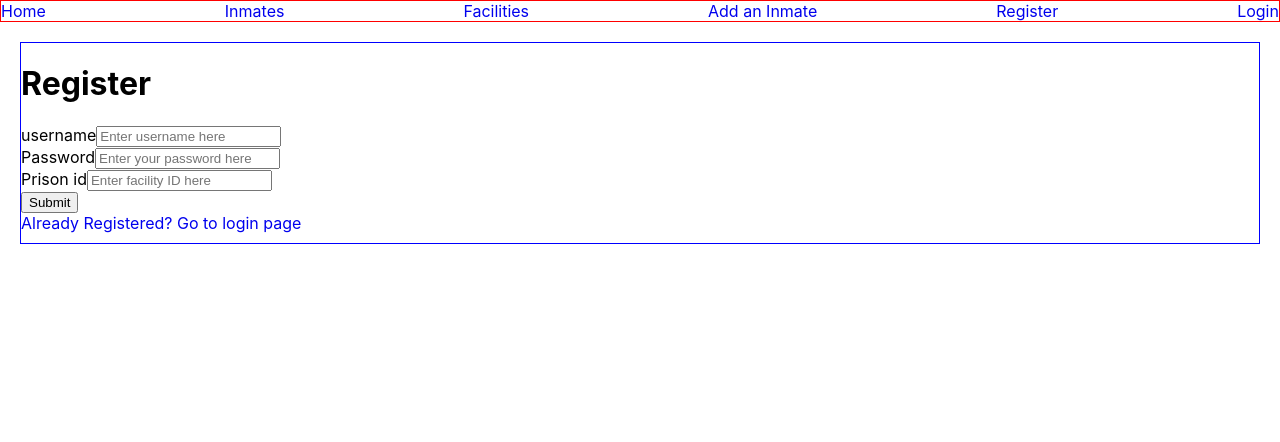
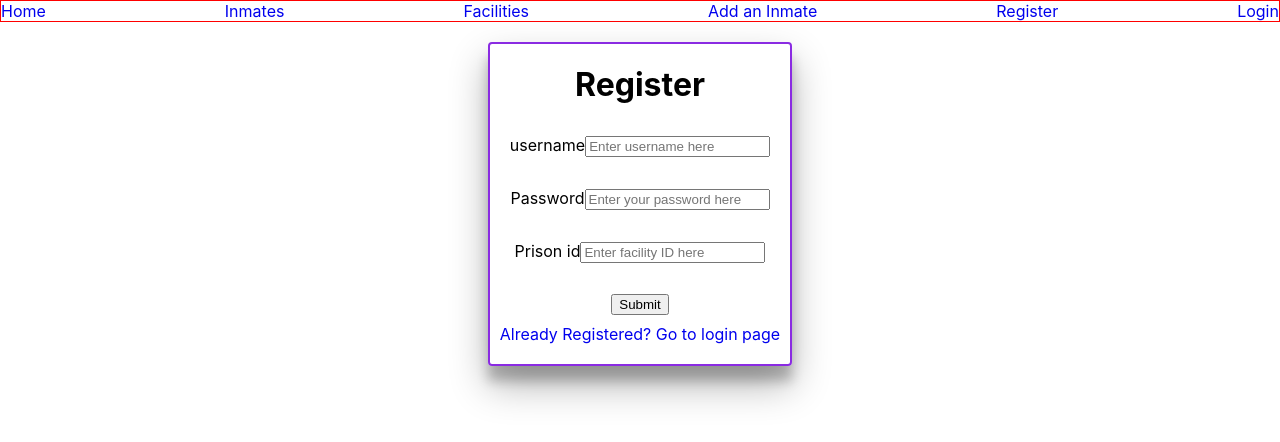
Before and after one commit to Build-Week-Prison-Skills/Front-End, a React (Create React App) app: page /register in a window 1280 px wide. Shown: the top 442 px of the page. Built offline with nearby package versions, Linux system fonts and the light colour scheme.

Commit message:
input form styling

```diff
--- a/package.json
+++ b/package.json
@@ -16,6 +16,7 @@
     "react-dom": "^16.12.0",
     "react-router-dom": "^5.1.2",
     "react-scripts": "3.3.1",
+    "react-strap": "0.0.1",
     "styled-components": "^5.0.0",
     "yup": "^0.28.1"
   },
--- a/src/components/Login.js
+++ b/src/components/Login.js
@@ -75,10 +75,27 @@ const validationSchema = Yup.object().shape({
 });
 
 const StyledLogin = styled.div`
-  border: 1px blue solid;
-  height: 200px;
+  width: 300px;
   display: flex;
   flex-direction: column;
-  align-content: flex-end;
-  margin: 20px;
+  align-items: center;
+  justify-content:space-between;
+  /* border: 1px blue solid; */
+  height: 300px;
+  margin: 20px auto;
+  padding-bottom:20px;
+  border: blueviolet 2px solid;
+border-radius: 4px;
+box-shadow: 0 19px 38px rgba(0, 0, 0, 0.3), 0 15px 12px rgba(0, 0, 0, 0.22);
+
+
+  form{
+      height:60%;
+    display: flex;
+  flex-direction: column;
+  align-items: center;
+  justify-content:space-between;
+
+
+  }
 `;
--- a/src/components/Register.js
+++ b/src/components/Register.js
@@ -98,10 +98,24 @@ const validationSchema = Yup.object().shape({
 });
 
 const StyledReg = styled.div`
-  border: 1px blue solid;
-  height: 200px;
+  width: 300px;
   display: flex;
   flex-direction: column;
-  align-content: flex-end;
-  margin: 20px;
+  align-items: center;
+  justify-content:space-between;
+
+  height: 300px;
+  margin: 20px auto;
+  padding-bottom:20px;
+  border: blueviolet 2px solid;
+border-radius: 4px;
+box-shadow: 0 19px 38px rgba(0, 0, 0, 0.3), 0 15px 12px rgba(0, 0, 0, 0.22);
+  form{
+      height:60%;
+    display: flex;
+  flex-direction: column;
+  align-items: center;
+  justify-content:space-between;
+
+  }
 `;
```
Also changed, not shown: 1 other file (tests, documents, lock files or other folders).
